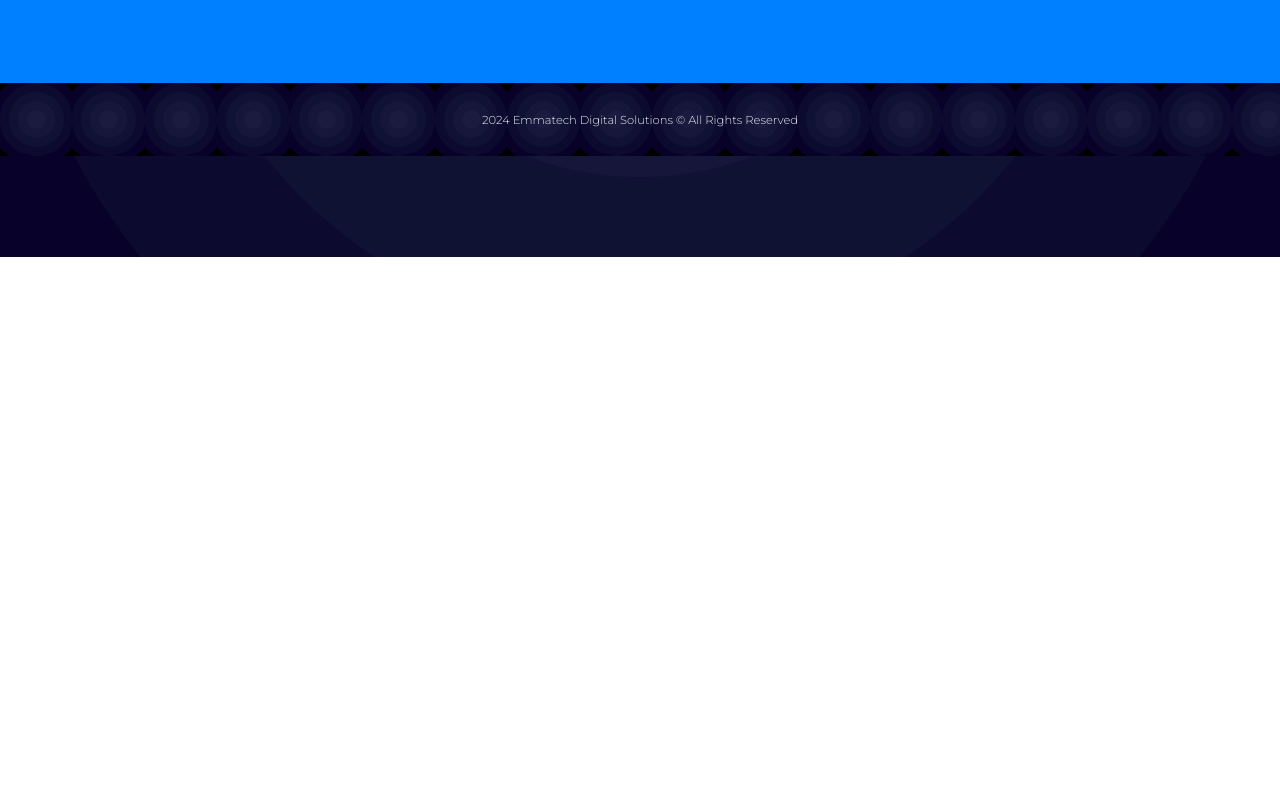
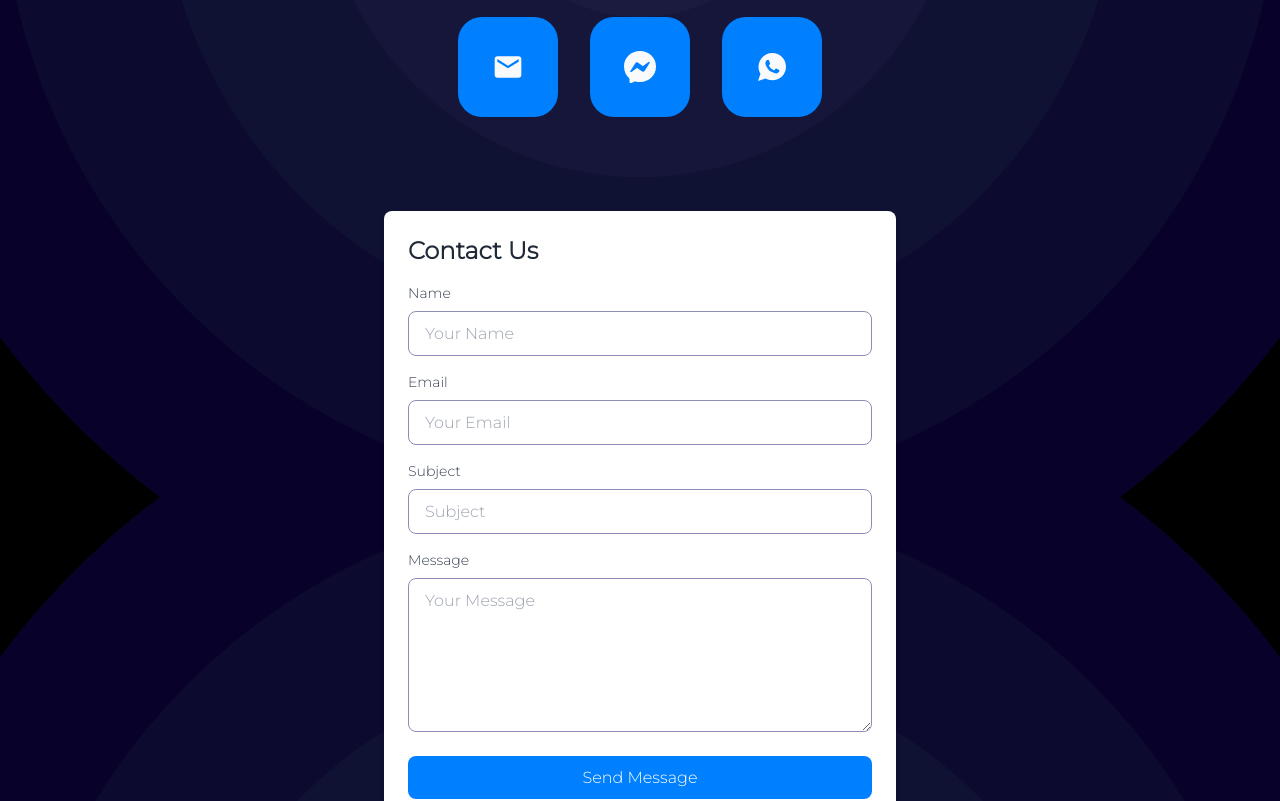
Before and after one commit to Noble-247/xplorers-gym, a Next.js app: page /contact in a window 1280 px wide. Shown: the part 543-1344 px from the top of the page. Before the commit the page ends 800 px from the top, so only its background shows below. Built offline with nearby package versions, Linux system fonts and the light colour scheme.

Commit message:
Finished building the Contact Page

```diff
--- /dev/null
+++ b/app/components/ContactForm.tsx
@@ -0,0 +1,143 @@
+"use client";
+
+import React from "react";
+import { useForm, ValidationError } from "@formspree/react";
+
+const ContactForm: React.FC = () => {
+  const [state, handleSubmit] = useForm("xqakdbak"); // Replace "yourFormspreeID" with your Formspree form ID.
+
+  if (state.succeeded) {
+    return (
+      <div className='flex justify-center items-center min-h-screen bg-transparent'>
+        <div className='text-center bg-gray-800 p-6 rounded-lg shadow-md'>
+          <h2 className='text-2xl font-bold text-gray-100 mb-4'>
+            Thank you for your message!
+          </h2>
+          <p className='text-gray-100'>
+            We&apos; ll get back to you as soon as possible.
+          </p>
+        </div>
+      </div>
+    );
+  }
+
+  return (
+    <div className='flex justify-center items-center min-h-screen bg-transparent p-6'>
+      <form
+        onSubmit={handleSubmit}
+        className='w-full max-w-lg bg-white shadow-md rounded-lg p-6'
+      >
+        <h2 className='text-2xl font-bold text-gray-800 mb-4'>Contact Us</h2>
+
+        {/* Name Field */}
+        <div className='mb-4'>
+          <label
+            className='block text-gray-700 text-sm font-medium mb-2'
+            htmlFor='name'
+          >
+            Name
+          </label>
+          <input
+            id='name'
+            type='text'
+            name='name'
+            className='w-full px-4 py-2 border rounded-lg border-gray-300 focus:outline-none focus:ring-2 focus:ring-primary'
+            placeholder='Your Name'
+            required
+          />
+          <ValidationError
+            prefix='Name'
+            field='name'
+            errors={state.errors}
+            className='text-red-500 text-sm mt-1'
+          />
+        </div>
+
+        {/* Email Field */}
+        <div className='mb-4'>
+          <label
+            className='block text-gray-700 text-sm font-medium mb-2'
+            htmlFor='email'
+          >
+            Email
+          </label>
+          <input
+            id='email'
+            type='email'
+            name='email'
+            className='w-full px-4 py-2 border rounded-lg border-gray-300 focus:outline-none focus:ring-2 focus:ring-primary'
+            placeholder='Your Email'
+            required
+          />
+          <ValidationError
+            prefix='Email'
+            field='email'
+            errors={state.errors}
+            className='text-red-500 text-sm mt-1'
+          />
+        </div>
+
+        {/* Subject Field */}
+        <div className='mb-4'>
+          <label
+            className='block text-gray-700 text-sm font-medium mb-2'
+            htmlFor='subject'
+          >
+            Subject
+          </label>
+          <input
+            id='subject'
+            type='text'
+            name='subject'
+            className='w-full px-4 py-2 border rounded-lg border-gray-300 focus:outline-none focus:ring-2 focus:ring-primary'
+            placeholder='Subject'
+            required
+          />
+          <ValidationError
+            prefix='Subject'
+            field='subject'
+            errors={state.errors}
+            className='text-red-500 text-sm mt-1'
+          />
+        </div>
+
+        {/* Message Field */}
+        <div className='mb-4'>
+          <label
+            className='block text-gray-700 text-sm font-medium mb-2'
+            htmlFor='message'
+          >
+            Message
+          </label>
+          <textarea
+            id='message'
+            name='message'
+            rows={5}
+            className='w-full px-4 py-2 border rounded-lg border-gray-300 focus:outline-none focus:ring-2 focus:ring-primary'
+            placeholder='Your Message'
+            required
+          />
+          <ValidationError
+            prefix='Message'
+            field='message'
+            errors={state.errors}
+            className='text-red-500 text-sm mt-1'
+          />
+        </div>
+
+        {/* Submit Button */}
+        <div className='mt-4'>
+          <button
+            type='submit'
+            className='w-full bg-primary text-white py-2 px-4 rounded-lg hover:bg-primary transition duration-300'
+            disabled={state.submitting}
+          >
+            {state.submitting ? "Sending..." : "Send Message"}
+          </button>
+        </div>
+      </form>
+    </div>
+  );
+};
+
+export default ContactForm;
--- a/app/contact/page.tsx
+++ b/app/contact/page.tsx
@@ -1,5 +1,52 @@
-import React from "react";
+import { Fragment } from "react";
+import { BsMessenger } from "react-icons/bs";
+import { IoLogoWhatsapp } from "react-icons/io";
+import { MdEmail } from "react-icons/md";
+import Header from "../components/Header";
+import Link from "next/link";
+import ContactForm from "../components/ContactForm";
 
 export default function Contact() {
-  return <div>Contact</div>;
+  return (
+    <Fragment>
+      <Header title='Get In Touch' image={"/img/header_bg_2.jpg"}>
+        <p>
+          Lorem ipsum dolor sit amet consectetur adipisicing elit. Dicta animi
+          reiciendis cumque, mollitia aperiam consectetur voluptas laudantium
+          officiis eaque sapiente?
+        </p>
+      </Header>
+      <section className='my-[10rem]'>
+        <div className='website_container grid place-content-center'>
+          <div className='flex gap-[1.5rem] md:gap-[2rem]'>
+            <Link
+              href='mailto:noble4special247@gmail.com'
+              target='_blank'
+              rel='noopener noreferrer'
+              className='p-[1rem] text-[1.2rem] rounded-[1.2rem] bg-primary md:text-[2rem] md:p-[2rem] md:rounded-[1.5rem] border-[2px] border-transparent transition-all text-gray-50 hover:text-primary hover:bg-transparent hover:border-gray-100'
+            >
+              <MdEmail />
+            </Link>
+            <Link
+              href='https://m.me/emmanuel_ekpobimi'
+              target='_blank'
+              rel='noopener noreferrer'
+              className='p-[1rem] text-[1.2rem] rounded-[1.2rem] bg-primary md:text-[2rem] md:p-[2rem] md:rounded-[1.5rem] border-[2px] border-transparent transition-all text-gray-50 hover:text-primary hover:bg-transparent hover:border-gray-100'
+            >
+              <BsMessenger />
+            </Link>
+            <Link
+              href='https://wa.me/+2348039356492'
+              target='_blank'
+              rel='noopener noreferrer'
+              className='p-[1rem] text-[1.2rem] rounded-[1.2rem] bg-primary md:text-[2rem] md:p-[2rem] md:rounded-[1.5rem] border-[2px] border-transparent transition-all text-gray-50 hover:text-primary hover:bg-transparent hover:border-gray-100'
+            >
+              <IoLogoWhatsapp />
+            </Link>
+          </div>
+        </div>
+        <ContactForm />
+      </section>
+    </Fragment>
+  );
 }
--- a/package.json
+++ b/package.json
@@ -9,6 +9,7 @@
     "lint": "next lint"
   },
   "dependencies": {
+    "@formspree/react": "^2.5.1",
     "next": "14.2.8",
     "react": "^18",
     "react-dom": "^18",
```
Also changed, not shown: 1 other file (tests, documents, lock files or other folders).
